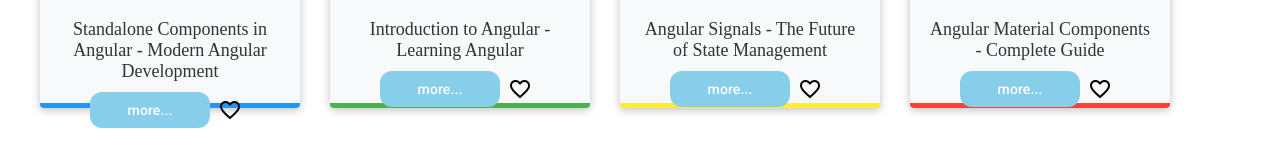
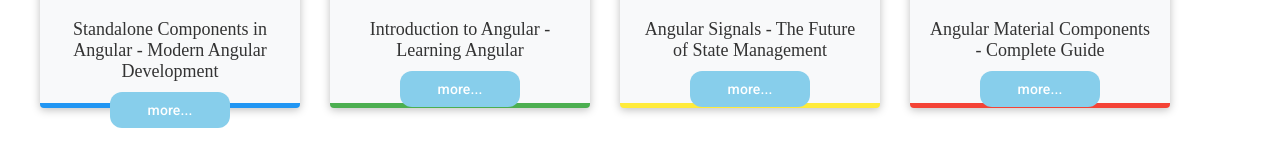
Before and after one commit to seygorin/youtube-client-app, an Angular app in the folder youtube-client-app/: page / in a window 1280 px wide. Shown: the part 316-482 px from the top of the page. Built offline with nearby package versions, Linux system fonts and the light colour scheme.

Commit message:
fix: remove favorite button

```diff
--- a/youtube-client-app/src/app/features/video/components/search-item/search-item.component.html
+++ b/youtube-client-app/src/app/features/video/components/search-item/search-item.component.html
@@ -34,8 +34,5 @@
     <button mat-button class="more-button" [routerLink]="['/video', video.id]">
       more...
     </button>
-    <button mat-icon-button>
-      <mat-icon>favorite_border</mat-icon>
-    </button>
   </mat-card-actions>
 </mat-card>
--- a/youtube-client-app/src/app/features/video/components/search-item/search-item.component.ts
+++ b/youtube-client-app/src/app/features/video/components/search-item/search-item.component.ts
@@ -23,10 +23,4 @@
 })
 export class SearchItemComponent {
   @Input({ required: true }) video!: VideoItem;
-
-  isFavorite = false;
-
-  toggleFavorite(): void {
-    this.isFavorite = !this.isFavorite;
-  }
 }
--- a/youtube-client-app/src/app/features/video/pages/video-detail/video-detail.component.scss
+++ b/youtube-client-app/src/app/features/video/pages/video-detail/video-detail.component.scss
@@ -85,10 +85,6 @@
     font-weight: 500;
     margin: 0;
     flex: 1;
-  }
-
-  .favorite-button {
-    margin-left: 16px;
   }
 }
 
--- a/youtube-client-app/src/app/features/video/pages/video-detail/video-detail.component.ts
+++ b/youtube-client-app/src/app/features/video/pages/video-detail/video-detail.component.ts
@@ -34,7 +34,6 @@
   private sanitizer = inject(DomSanitizer);
 
   video = signal<VideoItem | undefined>(undefined);
-  isFavorite = signal<boolean>(false);
 
   ngOnInit(): void {
     this.route.paramMap.subscribe((params) => {
```
